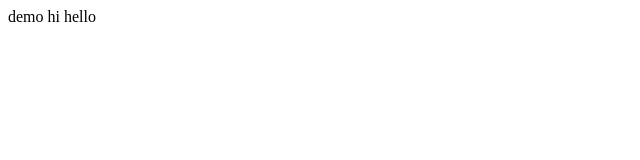
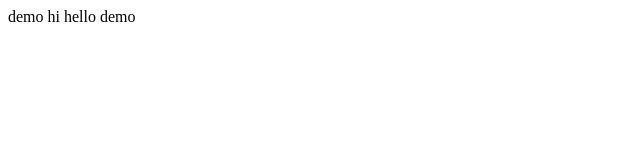
Before and after one commit to Deekshitha0077/ecommerce, a plain HTML site: page index.html in a window 1280 px wide. Shown: the full height of the page, 0-640 px from the left. Drawn offline with Linux system fonts and the light colour scheme.

Commit message:
new change

```diff
--- a/index.html
+++ b/index.html
@@ -6,6 +6,6 @@
     <title>Ecommerce</title>
 </head>
 <body>
-    demo hi hello
+    demo hi hello demo
 </body>
 </html>
```
